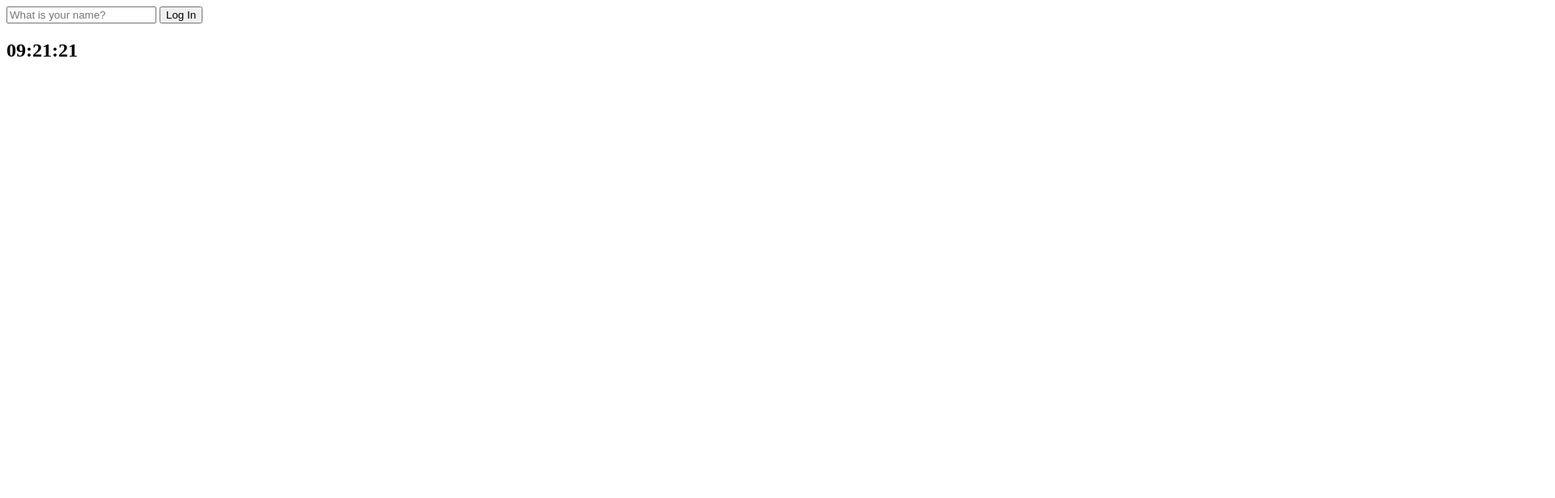
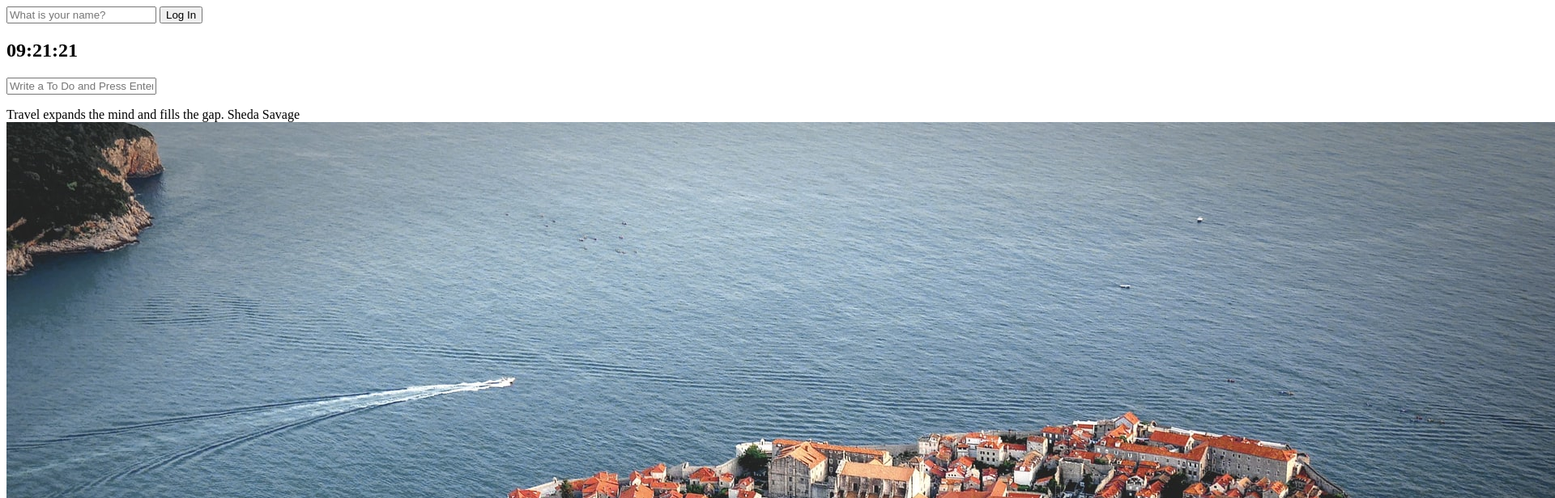
Before and after one commit to leedhhhhh/chromeClone, a plain HTML site: page index.html in a window 1280 px wide. Shown: the top 616 px of the page at 81% size, 1920 px wide, since content can reach past the window. Drawn offline with Linux system fonts and the light colour scheme.

Commit message:
markdown

```diff
--- a/index.html
+++ b/index.html
@@ -19,7 +19,18 @@
     </form>
     <h2 id="clock">00:00</h2>
     <h1 id="greeting" class="hidden"></h1>
+    <form id="todo-form">
+      <input type="text" placeholder="Write a To Do and Press Enter" />
+    </form>
+    <ul id="todo-list"></ul>
+    <div id="quote">
+      <span></span>
+      <span></span>
+    </div>
     <script src="js/greetings.js"></script>
     <script src="js/clock.js"></script>
+    <script src="js/quotes.js"></script>
+    <script src="js/background.js"></script>
+    <script src="js/todo.js"></script>
   </body>
 </html>
--- /dev/null
+++ b/js/background.js
@@ -0,0 +1,9 @@
+const images = ["0.jpeg", "1.jpeg", "2.jpeg"];
+
+const chosenImage = images[Math.floor(Math.random() * images.length)];
+
+const bgImage = document.createElement("img");
+
+bgImage.src = `img/${chosenImage}`;
+
+document.body.appendChild(bgImage);
--- /dev/null
+++ b/js/quotes.js
@@ -0,0 +1,50 @@
+const quotes = [
+  {
+    quote: "The way to get started is to quit talking and begin doing.",
+    author: "Walt Disney",
+  },
+  {
+    quote: "Life is what happens when you're busy making other plans.",
+    author: "John Lennon",
+  },
+  {
+    quote:
+      "The world is a book and those who do not travel read only one page.",
+    author: "Saint Augustine",
+  },
+  {
+    quote: "Life is either a daring adventure or nothing at all.",
+    author: "Helen Keller",
+  },
+  {
+    quote: "To Travel is to Live",
+    author: "Hans Christian Andersen",
+  },
+  {
+    quote: "Only a life lived for others is a life worthwhile.",
+    author: "Albert Einstein",
+  },
+  {
+    quote: "You only live once, but if you do it right, once is enough.",
+    author: "Mae West",
+  },
+  {
+    quote: "Never go on trips with anyone you do ntot love.",
+    author: "Hemmingway",
+  },
+  {
+    quote: "We wander for distraction, but we travel for fulfilment.",
+    author: "Hilaire Belloc",
+  },
+  {
+    quote: "Travel expands the mind and fills the gap.",
+    author: "Sheda Savage",
+  },
+];
+
+const quote = document.querySelector("#quote span:first-child");
+const author = document.querySelector("#quote span:last-child");
+const todaysQuote = quotes[Math.floor(Math.random() * quotes.length)];
+
+quote.innerText = todaysQuote.quote;
+author.innerText = todaysQuote.author;
--- /dev/null
+++ b/js/todo.js
@@ -0,0 +1,11 @@
+const toDoForm = document.getElementById("todo-form");
+const toDoInput = toDoForm.querySelector("input");
+const toDoList = document.getElementById("todo-List");
+
+function handleToDoSubmit(event) {
+  event.preventDefault();
+  const newTodo = toDoInput.value;
+  toDoInput.value = "";
+}
+
+toDoForm.addEventListener("submit", handleToDoSubmit);
```
Also changed, not shown: img/0.jpeg (added), img/1.jpeg (added), img/2.jpeg (added).
